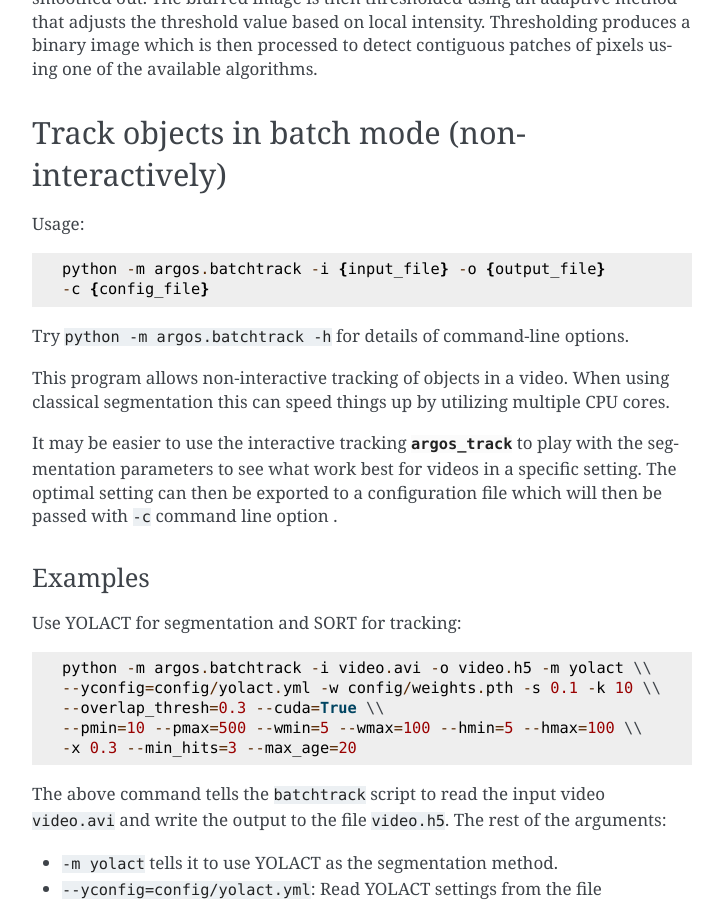
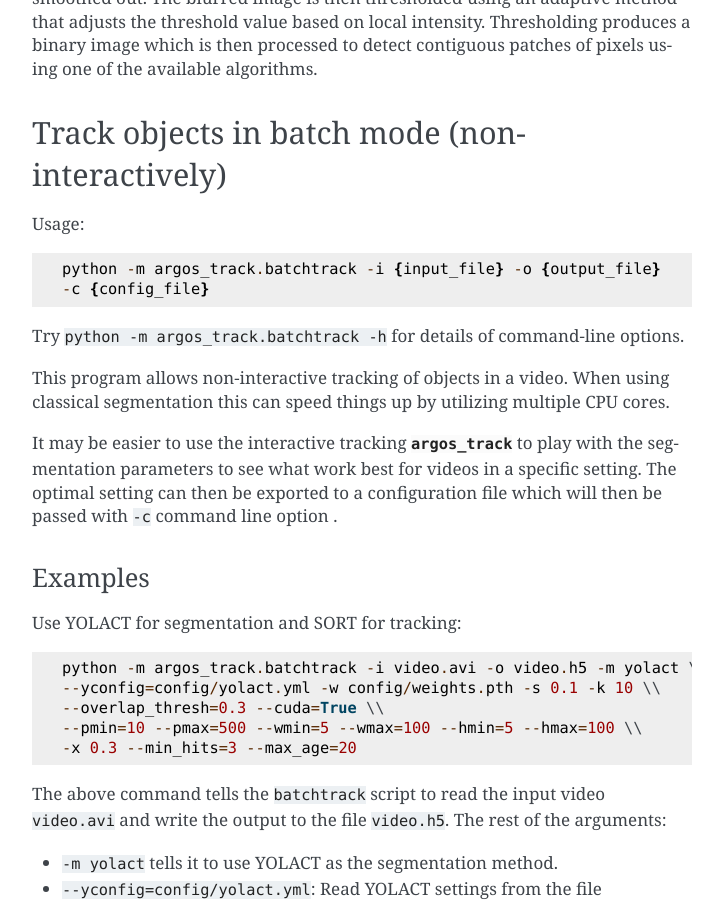
Before and after one commit to subhacom/argos, a Sphinx documentation site: the page built from doc/user.rst, in a window 1280 px wide and 900 px high, scrolled down 13997 px. Shown: the whole window, without its empty margins (388-1111 px from the left). Built offline with Sphinx 7.4.7, drawn with Linux system fonts in a browser that asks for light colours.

Commit message:
Updated user doc for batchtrack.

```diff
--- a/doc/user.rst
+++ b/doc/user.rst
@@ -549,10 +549,10 @@
 ===============================================
 Usage:
 ::
-     python -m argos.batchtrack -i {input_file} -o {output_file}
+     python -m argos_track.batchtrack -i {input_file} -o {output_file}
      -c {config_file}
 
-Try ``python -m argos.batchtrack -h`` for details of command-line
+Try ``python -m argos_track.batchtrack -h`` for details of command-line
 options.
 
 This program allows non-interactive tracking of objects in a video.
@@ -569,7 +569,7 @@
 --------
 Use YOLACT for segmentation and SORT for tracking:
 ::
-    python -m argos.batchtrack -i video.avi -o video.h5 -m yolact \\
+    python -m argos_track.batchtrack -i video.avi -o video.h5 -m yolact \\
     --yconfig=config/yolact.yml -w config/weights.pth -s 0.1 -k 10 \\
     --overlap_thresh=0.3 --cuda=True \\
     --pmin=10 --pmax=500 --wmin=5 --wmax=100 --hmin=5 --hmax=100 \\
```
